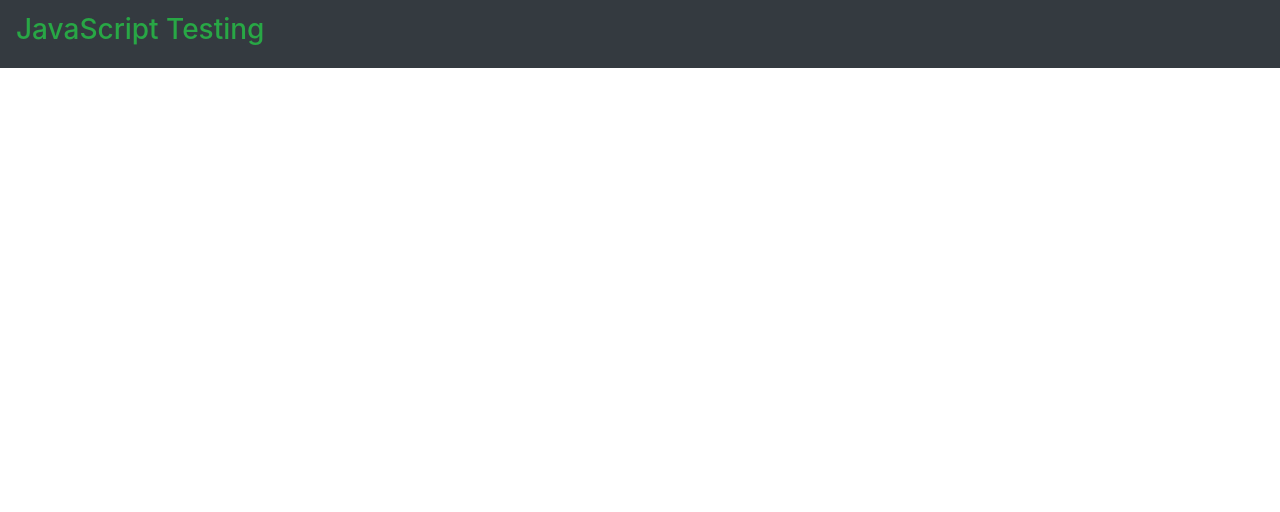
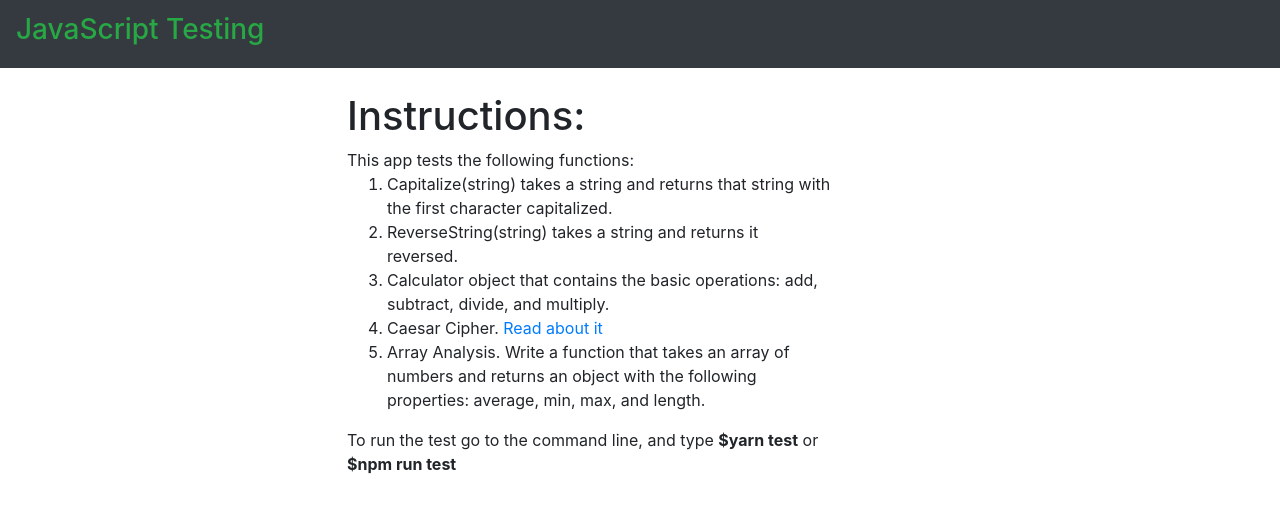
Before and after one commit to gonjavi/JavaScriptTesting, a website built with webpack: page dist/index.html in a window 1280 px wide. Built offline with nearby package versions, Linux system fonts and the light colour scheme.

Commit message:
update index

```diff
--- a/dist/index.html
+++ b/dist/index.html
@@ -14,7 +14,20 @@
       </a>
     </nav>
     <main class="row m-4" id="main">
-
+      <div class="col-lg-3"></div>
+      <div class="col-lg-5 ">
+        <h1>Instructions:</h1>
+        <div>This app tests the following functions:
+          <ol>
+            <li>Capitalize(string) takes a string and returns that string with the first character capitalized.</li>
+            <li>ReverseString(string) takes a string and returns it reversed.</li>
+            <li>Calculator object that contains the basic operations: add, subtract, divide, and multiply.</li>
+            <li>Caesar Cipher. <a href="http://practicalcryptography.com/ciphers/caesar-cipher/">Read about it</a></li>
+            <li>Array Analysis. Write a function that takes an array of numbers and returns an object with the following properties: average, min, max, and length.</li>
+          </ol>
+        </div>
+        <p> To run the test go to the command line, and type <b>$yarn test</b> or <b>$npm run test</b></p>
+    </div>
     </main>
     <script type="module" src="main.js"></script>
   </body>
```
